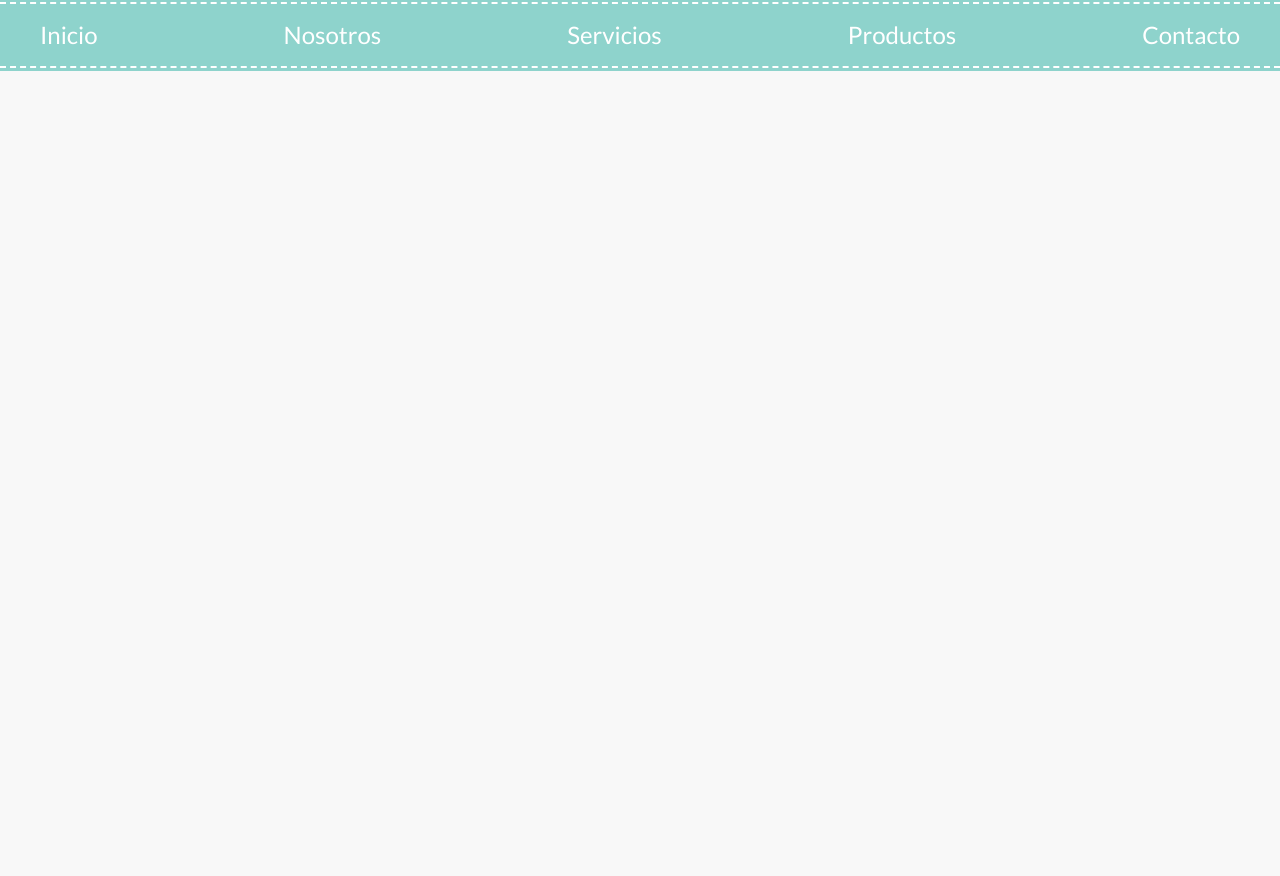
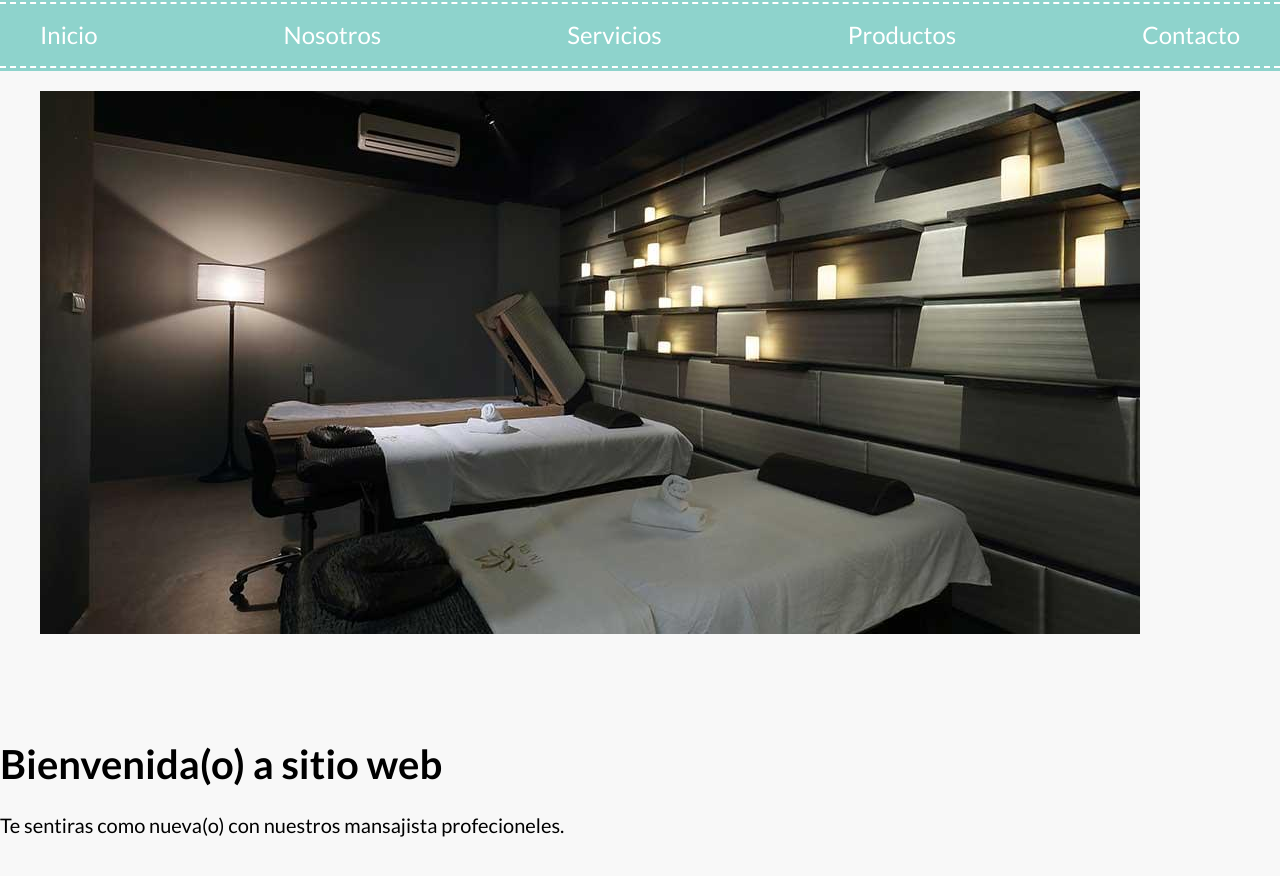
Before and after one commit to johnburetdev/carolinaSpa, a website: page index.html in a window 1280 px wide. Shown: the part 300-1176 px from the top of the page. Before the commit the page ends 800 px from the top, so only its background shows below. Drawn offline with Linux system fonts and the light colour scheme; a web font is replaced by a local one.

Commit message:
Seccion bienvenina 30%

```diff
--- a/index.html
+++ b/index.html
@@ -51,9 +51,26 @@
                 <a href="#" class="navegacion__enlace">Contacto</a>
             </nav>
         </div>
-
     </div>
 
+    <section class="slider">
+        <ul class="slider__contenedor">
+            <li class="slider__slide">
+                <img src="build/img/slide_01.jpg" />
+                <!--  </li>
+            <li class="slider__slide">
+                <img src="build/img/slide_01.jpg" />
+            </li>
+            <li class="slider__slide">
+                <img src="build/img/slide_01.jpg" />
+            </li> -->
+        </ul>
+    </section>
+
+    <section class="bienvenida seccion">
+        <h1 class="bienvenida__heading">Bienvenida(o) a <span>sitio web</span></h1>
+        <p class="bienvenida__texto">Te sentiras como nueva(o) con nuestros mansajista profecioneles.</p>
+    </section>
 </body>
 
 </html>
--- a/src/scss/app.scss
+++ b/src/scss/app.scss
@@ -1,3 +1,4 @@
 @use 'base';
 @use 'ui/header';
 @use 'ui/social';
+@use 'ui/contenido';
--- /dev/null
+++ b/src/scss/ui/contenido/_bienvenida.scss
@@ -0,0 +1,2 @@
+@use 'base/mixins' as m;
+@use 'base/variables' as v;
--- /dev/null
+++ b/src/scss/ui/contenido/_index.scss
@@ -0,0 +1 @@
+@forward 'bienvenida';
```
